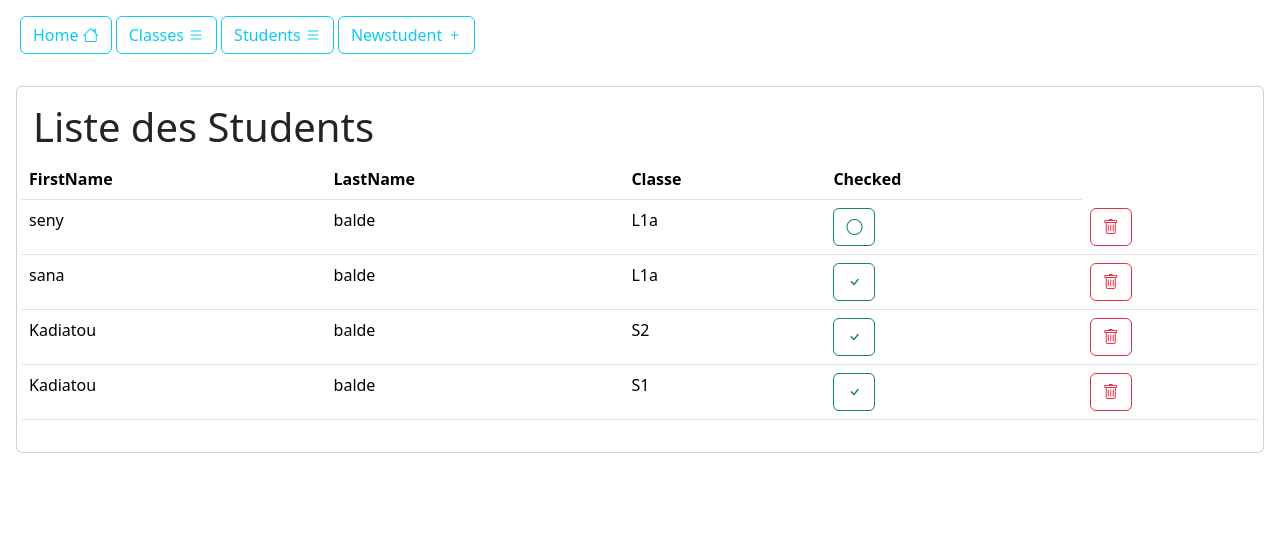
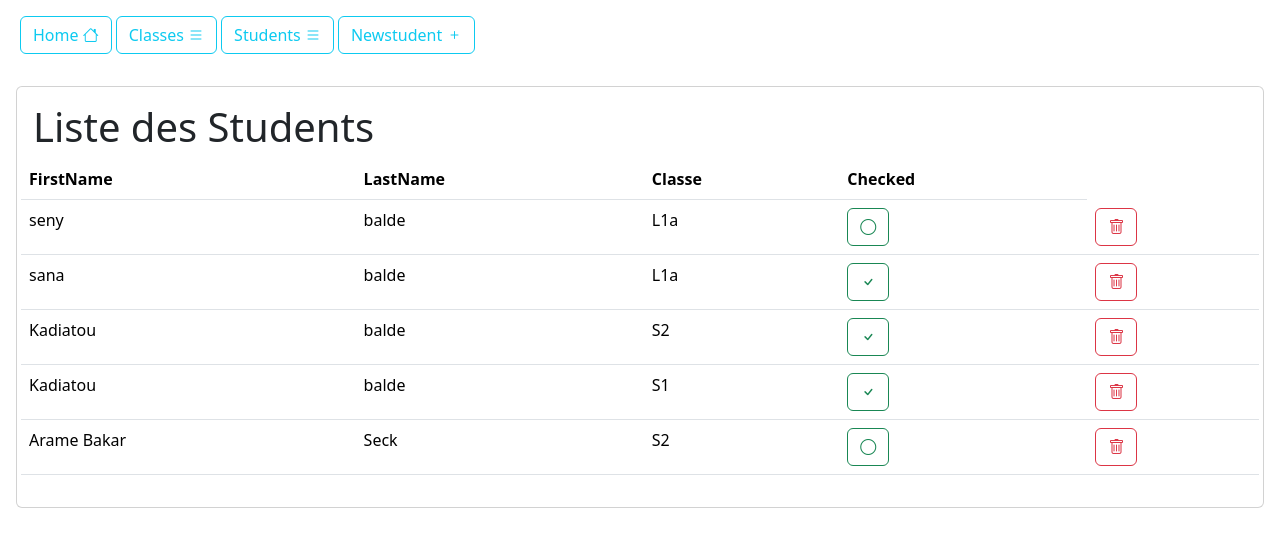
Before and after one commit to SNB-93-SKB/EcoleDakar, an Angular app: page /students in a window 1280 px wide. Shown: the top 546 px of the page. Built offline with nearby package versions, Linux system fonts and the light colour scheme; data requests are answered from the project's data file.

Commit message:
add newStudent is ok

```diff
--- a/src/app/components/new-student/new-student.component.html
+++ b/src/app/components/new-student/new-student.component.html
@@ -1,9 +1,9 @@
 <div class="p-3">
     <div class="card">
-        <div class="card-body " style="">
+        <div class="card-body">
             <div class="row">
                 <div class="col-md-6">
-                    {{studentForm.value | json}}
+
                     <form [formGroup]="studentForm" (ngSubmit)="saveStudent()">
                  <div class="mb-3">
                     <label class="form-label">FirstName</label>
--- a/src/app/components/new-student/new-student.component.ts
+++ b/src/app/components/new-student/new-student.component.ts
@@ -24,6 +24,13 @@ ngOnInit(): void {
 }
 saveStudent(){
 let student:Student=this.studentForm.value;
-this.studentService.saveStudent(student)
+this.studentService.saveStudent(student).subscribe({
+  next:data=> {
+    alert(JSON.stringify(data));
+  },
+  error:err=>{
+    console.log(err)
+  }
+})
 }
 }
--- a/src/app/data/db.json
+++ b/src/app/data/db.json
@@ -20,16 +20,21 @@
       "lastname": "balde",
       "classe": "S2",
       "checked": true
-    }
-    ,
+    },
     {
       "id": "4",
       "firstname": "Kadiatou",
       "lastname": "balde",
       "classe": "S1",
       "checked": true
+    },
+    {
+      "id": "b669",
+      "firstname": "Arame Bakar",
+      "lastname": "Seck",
+      "classe": "S2",
+      "checked": false
     }
-
   ],
   "classes": [
     {
--- a/src/app/services/student.service.ts
+++ b/src/app/services/student.service.ts
@@ -25,7 +25,7 @@ return this.http.get<Array<Student>>("http://localhost:4000/students");
       public deleteStudent(student:Student){
         return this.http.delete<any>(`http://localhost:4000/students/${student.id}`);
           }
-          saveStudent(student:Student){
-
+          saveStudent(student:Student):Observable<Student>{
+            return this.http.post<Student>(`http://localhost:4000/students`,student);
           }
 }
```
